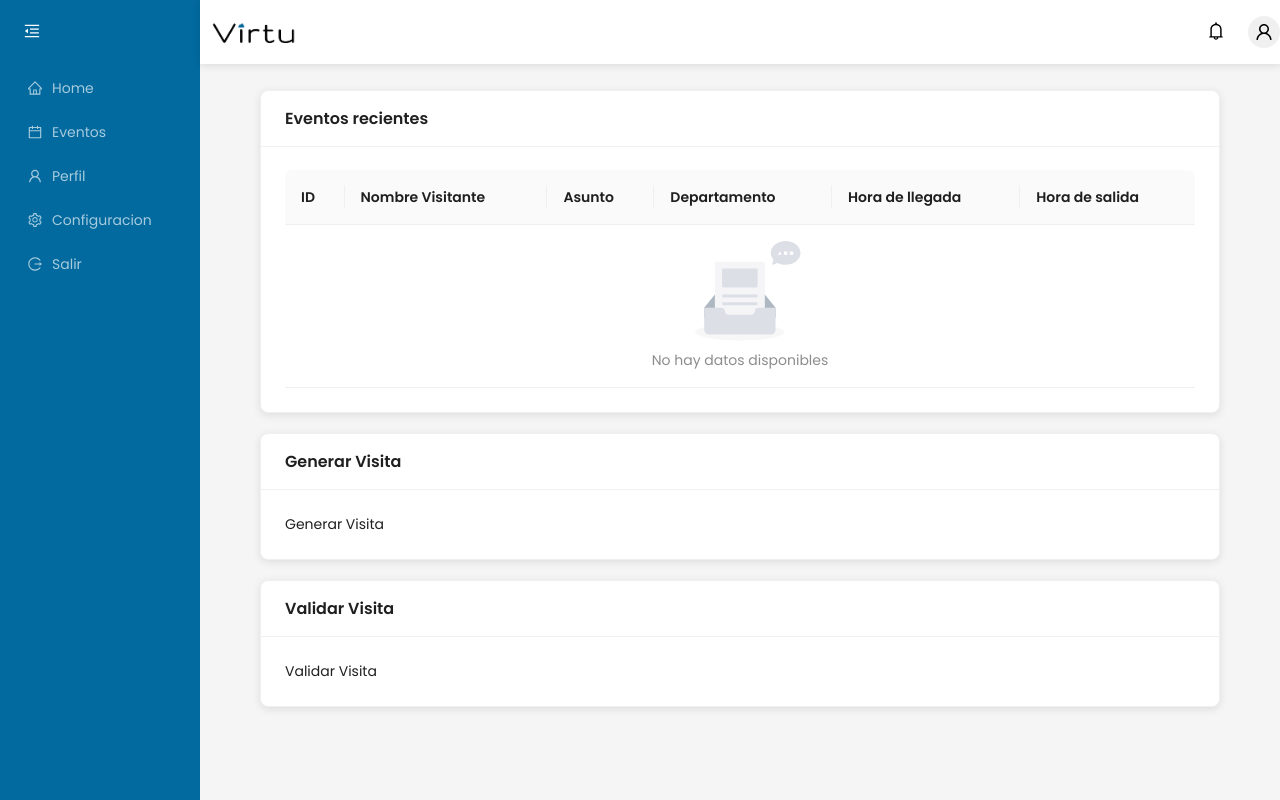
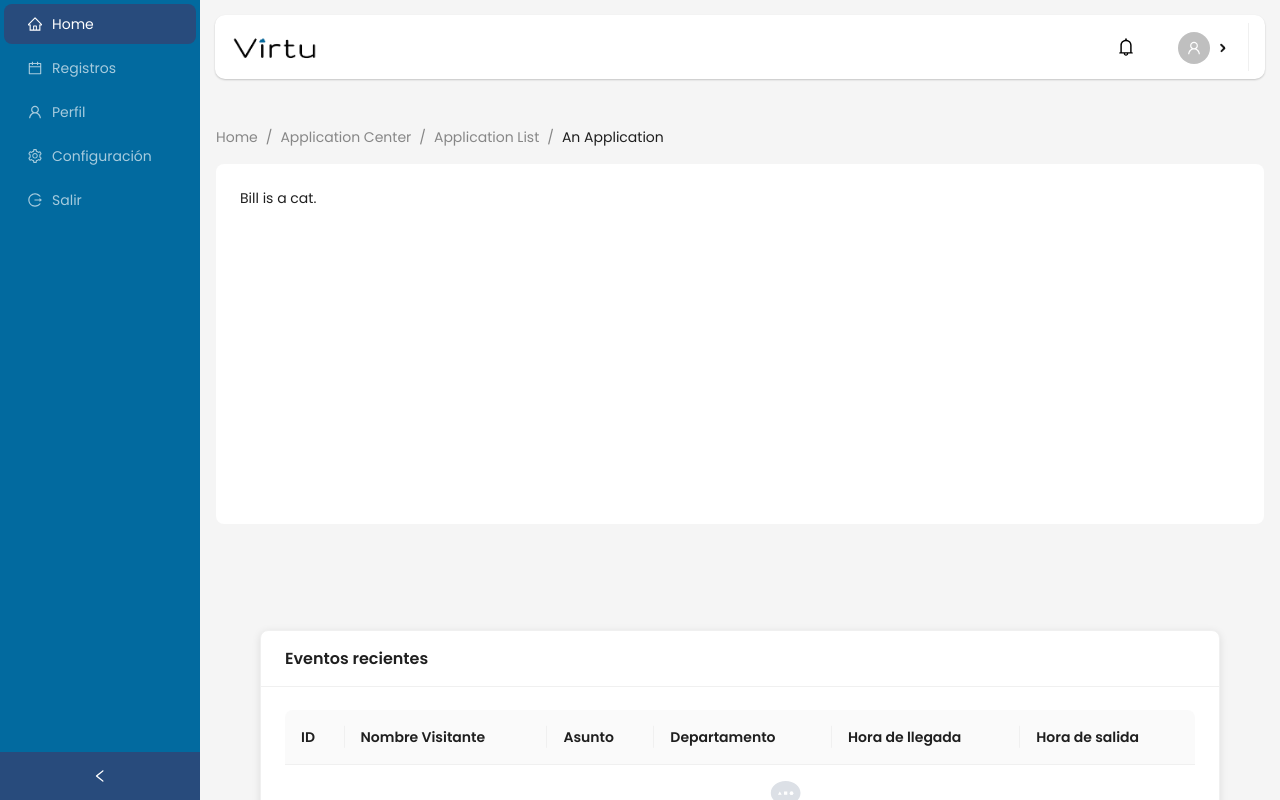
Before and after one commit to josafat-3000/virtu-front, a React (Vite) app: page / in a window 1280 px wide. Shown: the top 800 px of the page. Built offline with nearby package versions, Linux system fonts and the light colour scheme.

Commit message:
13/08/24 5:33

```diff
--- a/src/pages/Dashboard.jsx
+++ b/src/pages/Dashboard.jsx
@@ -1,38 +1,28 @@
 import React, { useState, useEffect } from 'react';
-import { Layout, Menu, Card, Avatar, Dropdown, Button, Table, Empty, Spin , ConfigProvider } from 'antd';
-import { MenuFoldOutlined, MenuUnfoldOutlined, UserOutlined, BellOutlined, HomeOutlined, CalendarOutlined, SettingOutlined, LogoutOutlined } from '@ant-design/icons'; // Asegúrate de importar los íconos aquí
-import 'antd/dist/reset.css'; // Asegúrate de importar el CSS de Ant Design
+import { MenuFoldOutlined, MenuUnfoldOutlined, UserOutlined, BellOutlined, HomeOutlined, CalendarOutlined, SettingOutlined, LogoutOutlined } from '@ant-design/icons';
+import { Breadcrumb, Layout, Menu, theme } from 'antd';
+import { Card, Avatar, Button, Table, Empty, Spin, ConfigProvider } from 'antd';
+import logo from '../assets/virtu.png';
+const { Header, Content, Footer, Sider } = Layout;
 import './Dashboard.css'; // Ajusta el camino según tu estructura de archivos
-import logo from '../assets/virtu.png';
 
-const { Header, Sider, Content } = Layout;
+function getItem(label, key, icon, children) {
+  return {
+    key,
+    icon,
+    children,
+    label,
+  };
+}
 
-// Define el menú del dropdown para el perfil
-const profileMenu = (
-  <Menu>
-    <Menu.Item key="1">Profile</Menu.Item>
-    <Menu.Item key="2">Settings</Menu.Item>
-    <Menu.Item key="3">Logout</Menu.Item>
-  </Menu>
-);
+const items = [
+  getItem('Home', '1', <HomeOutlined />),
+  getItem('Registros', '2', <CalendarOutlined />),
+  getItem('Perfil', '3', <UserOutlined />),
+  getItem('Configuración', '4', <SettingOutlined />),
+  getItem('Salir', '5', <LogoutOutlined />),
+];
 
-const Dashboard = () => {
-    const [collapsed, setCollapsed] = useState(false);
-    const [data, setData] = useState([]);
-    const [loading, setLoading] = useState(true);
-
-    // Simula una llamada a una API para cargar datos
-    useEffect(() => {
-      setTimeout(() => {
-        // Simular datos vacíos
-        setData([]);
-        setLoading(false);
-      }, 1000);
-    }, []);
-
-  const toggle = () => {
-    setCollapsed(!collapsed);
-  };
 
 const columns = [
   {
@@ -68,60 +58,89 @@ const Dashboard = () => {
 
 ];
 
+const profileMenu = (
+  <Menu>
+    <Menu.Item key="1">Profile</Menu.Item>
+    <Menu.Item key="2">Settings</Menu.Item>
+    <Menu.Item key="3">Logout</Menu.Item>
+  </Menu>
+);
+
+const Dash = () => {
+  const [collapsed, setCollapsed] = useState(false);
+  const [data, setData] = useState([]);
+  const [loading, setLoading] = useState(true);
+  const {
+    token: { colorBgContainer, borderRadiusLG },
+  } = theme.useToken();
+  // Simula una llamada a una API para cargar datos
+  useEffect(() => {
+    setTimeout(() => {
+      // Simular datos vacíos
+      setData([]);
+      setLoading(false);
+    }, 1000);
+  }, []);
+
+
   return (
     <ConfigProvider theme={{
       "components": {
         "Layout": {
           "headerBg": "rgb(2,106,159)",
           "siderBg": "rgb(2,106,159)",
-          "triggerBg": "rgb(2,106,159)"
+          "triggerBg": "rgb(40,75,124)"
         },
         "Menu": {
-    "darkItemBg": "rgb(2,106,159)"
+          "darkItemBg": "rgb(2,106,159)",
+          "darkItemSelectedBg": "rgb(40,75,124)"
         }
       }
     }}>
       <Layout style={{ minHeight: '100vh' }}>
         <Sider
+
           collapsible
           collapsed={collapsed}
-        onCollapse={toggle}
-        trigger={null}
-        width={200}
-        className="sider"
+          onCollapse={(value) => setCollapsed(value)}
           style={{
+            overflow: 'auto',
+            height: '100vh',
             position: 'fixed',
-          height: '100vh', // Asegura que el Sider ocupe toda la altura
-          left: 0,
+            insetInlineStart: 0,
             top: 0,
             bottom: 0,
+            scrollbarWidth: 'thin',
+            scrollbarColor: 'unset',
           }}
         >
-        <div className="logo">
-          <Button
-            className="trigger"
-            type="text"
-            icon={collapsed ? <MenuUnfoldOutlined /> : <MenuFoldOutlined />}
-            onClick={toggle}
-          />
-        </div>
-        <Menu theme="dark" mode="inline">
-          <Menu.Item key="1" icon={<HomeOutlined />}>Home</Menu.Item>
-          <Menu.Item key="2" icon={<CalendarOutlined />}>Eventos</Menu.Item>
-          <Menu.Item key="3" icon={<UserOutlined />}>Perfil</Menu.Item>
-          <Menu.Item key="4" icon={<SettingOutlined />}>Configuracion</Menu.Item>
-          <Menu.Item key="5" icon={<LogoutOutlined />}>Salir</Menu.Item>
-        </Menu>
+
+          <Menu theme="dark" defaultSelectedKeys={['1']} mode="inline" items={items} />
         </Sider>
-      <Layout style={{
-          marginLeft: collapsed ? '80px' : '200px', // Ajuste para margen izquierdo cuando el Sider está colapsado
-        }}>
-        <Header className="header" style={{
-              padding: 0,
-              paddingLeft: '10px',
-              position: 'fixed',
+        <Layout
+          style={{
+            marginInlineStart: collapsed ? '80px' : '200px', // Ajusta los valores según el estado colapsado
+            transition: 'margin-inline-start 0.2s', // Agrega una transición suave para el margen
+          }}
+        >
+          <Header
+            className=''
+            style={{
+              margin: '15px',
+              display: 'flex',
+              justifyContent: 'space-between',
+              alignItems: 'center',
+              padding: '0 16px',
+              background: '#fff',
+              position: 'sticky',
+              top: 0,
               zIndex: 1,
-              width: `calc(100% - ${collapsed ? '80px' : '200px'})`, // Ajusta el ancho según el estado colapsado del Sider
+              width: 'calc(100%-${collapsed ? 80px : 200px})',
+              display: 'flex',
+              background: colorBgContainer,
+              borderRadius: '10px',
+              boxShadow: '0px 1px 2px rgba(0, 0, 0, 0.2)'
+
             }}>
             <div className="header-left">
               <img src={logo} alt="Logo" className="header-logo-image" />
@@ -132,14 +151,51 @@ const Dashboard = () => {
                 icon={<BellOutlined />}
                 className="notification-icon"
               />
-            <Dropdown overlay={profileMenu} trigger={['click']}>
-              <Avatar icon={<UserOutlined />} className="profile-icon" />
-            </Dropdown>
+              <Menu>
+                <Menu.SubMenu title={<Avatar icon={<UserOutlined />} />} popupOffset={[0, 0]}>
+                  {profileMenu.props.children}
+                </Menu.SubMenu>
+              </Menu>
             </div>
           </Header>
+          <Content
+            style={{
+              margin: '16px',
+            }}
+          >
+            <Breadcrumb
+              style={{
+                margin: '16px 0',
+              }}
+              items={[
+                {
+                  title: 'Home',
+                },
+                {
+                  title: <a href="">Application Center</a>,
+                },
+                {
+                  title: <a href="">Application List</a>,
+                },
+                {
+                  title: 'An Application',
+                },
+              ]}
+            />
+            <div
+              style={{
+                padding: 24,
+                minHeight: 360,
+                background: colorBgContainer,
+                borderRadius: borderRadiusLG,
+              }}
+            >
+              Bill is a cat.
+            </div>
+          </Content>
           <Content style={{ margin: '16px', paddingTop: '30px' }}>
             <div className="content-container">
-            <Card title="Eventos recientes"  className="content-card">
+              <Card title="Eventos recientes" className="content-card">
                 {loading ? (
                   <Spin size="large" />
                 ) : (
@@ -156,15 +212,22 @@ const Dashboard = () => {
               <Card title="Generar Visita" className="content-card">
                 Generar Visita
               </Card>
-            <Card title="Validar Visita"  className="content-card">
+              <Card title="Validar Visita" className="content-card">
                 Validar Visita
               </Card>
             </div>
           </Content>
+          <Footer
+            style={{
+              textAlign: 'center',
+            }}
+          >
+            Ant Design ©{new Date().getFullYear()} Created by Ant UED
+          </Footer>
         </Layout>
-    </Layout>
+      </Layout >
     </ConfigProvider>
   );
 };
 
-export default Dashboard;
+export default Dash;
```
Lines whose indentation alone changed are shown as unchanged.
